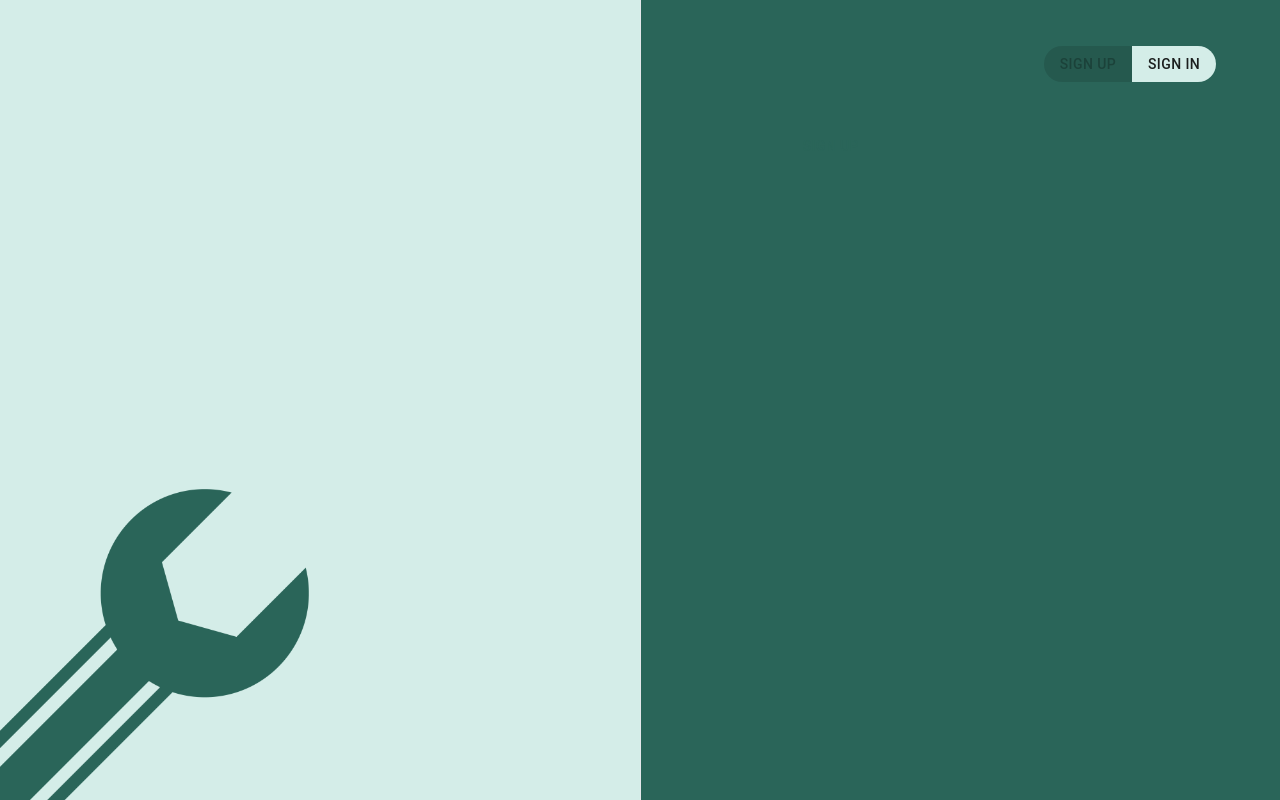
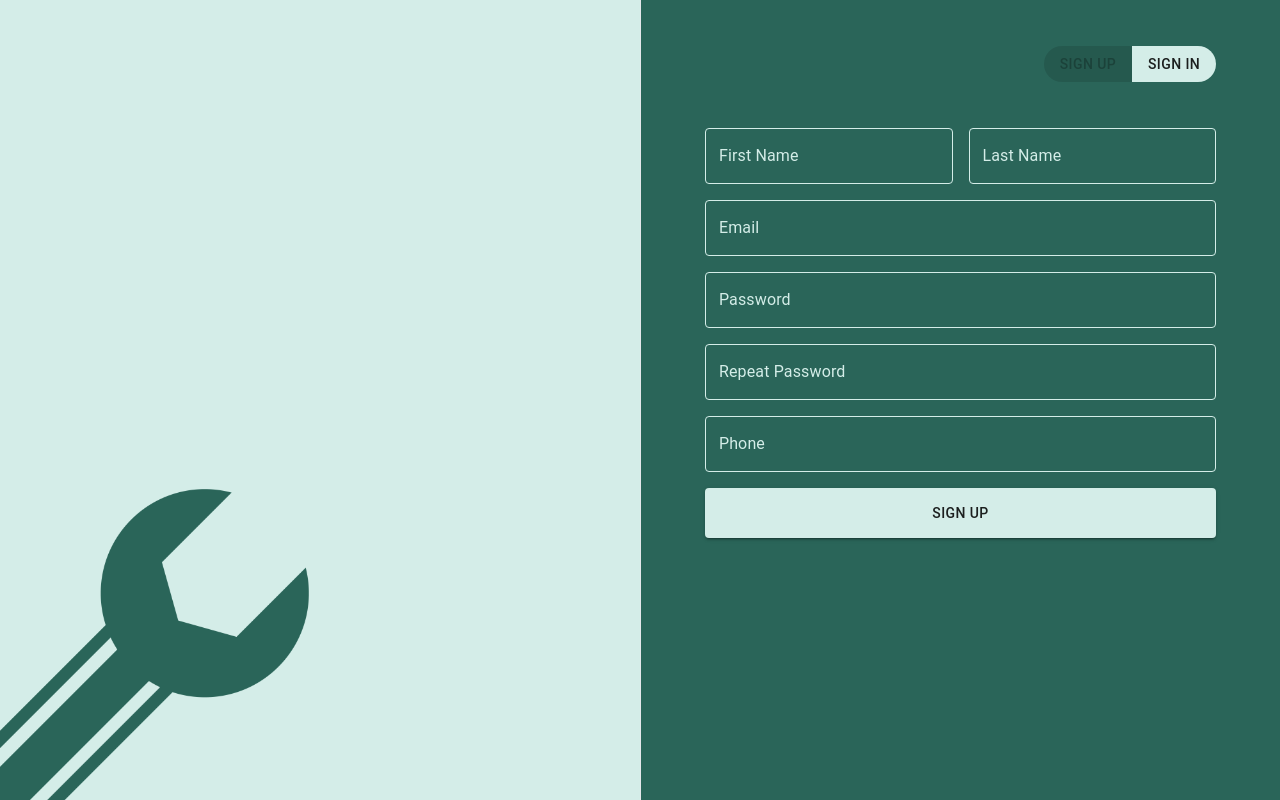
Before and after one commit to aryankarim/chakika-capstone-frontend-typescript, a React (Create React App) app: page /login in a window 1280 px wide. Both pictures are taken after a click on the button "SIGN UP". Built offline with nearby package versions, Linux system fonts and the light colour scheme.

Commit message:
refactor(SignUp): change inputs to MUI components

```diff
--- a/src/components/routes/LoginPage/Login.tsx
+++ b/src/components/routes/LoginPage/Login.tsx
@@ -41,6 +41,7 @@ export default function LoginPage(): ReactElement {
               "& > fieldset": { borderColor: "secondary.main" },
             },
           }}
+          autoComplete="off"
         />
         <TextField
           {...register("password")}
@@ -58,6 +59,7 @@ export default function LoginPage(): ReactElement {
               "& > fieldset": { borderColor: "secondary.main" },
             },
           }}
+          autoComplete="off"
         />
         <Button variant="contained" color="secondary" sx={{ height: 50 }}>
           Sign In
--- a/src/components/routes/SignUpPage/SignUp.tsx
+++ b/src/components/routes/SignUpPage/SignUp.tsx
@@ -2,7 +2,7 @@ import { ReactElement } from "react";
 import { useForm } from "react-hook-form";
 import { useYupValidationResolver } from "../../hooks/useYupValidationResolver";
 import { signUpValidationSchema } from "../../../utils/validatorSchemas";
-import { Button } from "@mui/material";
+import { Button, TextField } from "@mui/material";
 
 interface Credential {
   fname: string;
@@ -28,85 +28,116 @@ export default function SignUp(): ReactElement {
 
   return (
     <div className="flex container mx-auto justify-center">
-      <form
-        className="grid grid-cols-2 w-4/5 gap-2 gap-y-7"
-        onSubmit={onSubmit}
-      >
-        {/* <CustomInput
-          label={null}
-          type="text"
-          placeholder="First Name"
-          customStyle="col-span-1 h-10"
-          {...register("fname")}
-        >
-          {errors?.fname && (
-            <p className="text-red-400 text-sm">{errors.fname.message}</p>
-          )}
-        </CustomInput>
-
-        <CustomInput
-          label={null}
-          type="text"
-          placeholder="Last Name"
-          customStyle="col-span-1 h-10"
-          {...register("lname")}
-        >
-          {errors?.lname && (
-            <p className="text-red-400 text-sm">{errors.lname.message}</p>
-          )}{" "}
-        </CustomInput>
-
-        <CustomInput
-          label={null}
-          type="email"
-          placeholder="Email"
-          customStyle="col-span-2 h-10"
+      <form className="flex flex-col w-4/5 gap-2 gap-y-4" onSubmit={onSubmit}>
+        <div className="flex gap-x-4">
+          <TextField
+            {...register("fname")}
+            id="fname"
+            label="First Name"
+            color="secondary"
+            variant="outlined"
+            fullWidth
+            error={errors?.fname ? true : false}
+            helperText={errors?.fname ? errors.fname.message : null}
+            sx={{
+              "& .MuiInputLabel-root": { color: "secondary.main" },
+              "& .MuiOutlinedInput-root": {
+                "& > fieldset": { borderColor: "secondary.main" },
+              },
+            }}
+            autoComplete="off"
+          />
+          <TextField
+            {...register("lname")}
+            id="lname"
+            label="Last Name"
+            color="secondary"
+            variant="outlined"
+            fullWidth
+            error={errors?.lname ? true : false}
+            helperText={errors?.lname ? errors.lname.message : null}
+            sx={{
+              "& .MuiInputLabel-root": { color: "secondary.main" },
+              "& .MuiOutlinedInput-root": {
+                "& > fieldset": { borderColor: "secondary.main" },
+              },
+            }}
+            autoComplete="off"
+          />
+        </div>
+        <TextField
           {...register("email")}
-        >
-          {errors?.email && (
-            <p className="text-red-400 text-sm">{errors.email.message}</p>
-          )}
-        </CustomInput>
-
-        <CustomInput
-          label={null}
-          type="password"
-          placeholder="Passowrd"
-          customStyle="col-span-2 h-10"
+          id="email"
+          label="Email"
+          color="secondary"
+          variant="outlined"
+          fullWidth
+          error={errors?.email ? true : false}
+          helperText={errors?.email ? errors.email.message : null}
+          sx={{
+            "& .MuiInputLabel-root": { color: "secondary.main" },
+            "& .MuiOutlinedInput-root": {
+              "& > fieldset": { borderColor: "secondary.main" },
+            },
+          }}
+          autoComplete="off"
+        />
+        <TextField
           {...register("password")}
-        >
-          {errors?.password && (
-            <p className="text-red-400 text-sm">{errors.password.message}</p>
-          )}
-        </CustomInput>
-
-        <CustomInput
-          label={null}
-          type="password"
-          placeholder="Repeat Password"
-          customStyle="col-span-2 h-10"
+          id="password"
+          label="Password"
+          color="secondary"
+          variant="outlined"
+          fullWidth
+          error={errors?.password ? true : false}
+          helperText={errors?.password ? errors.password.message : null}
+          sx={{
+            "& .MuiInputLabel-root": { color: "secondary.main" },
+            "& .MuiOutlinedInput-root": {
+              "& > fieldset": { borderColor: "secondary.main" },
+            },
+          }}
+          autoComplete="off"
+        />
+        <TextField
           {...register("repeatpassword")}
-        >
-          {errors?.repeatpassword && (
-            <p className="text-red-400 text-sm">
-              {errors.repeatpassword.message}
-            </p>
-          )}
-        </CustomInput>
-
-        <CustomInput
-          label={null}
-          type="text"
-          placeholder="Phone Number"
-          customStyle="col-span-2 h-10"
+          id="repeatPassword"
+          label="Repeat Password"
+          color="secondary"
+          variant="outlined"
+          fullWidth
+          error={errors?.repeatpassword ? true : false}
+          helperText={
+            errors?.repeatpassword ? errors.repeatpassword.message : null
+          }
+          sx={{
+            "& .MuiInputLabel-root": { color: "secondary.main" },
+            "& .MuiOutlinedInput-root": {
+              "& > fieldset": { borderColor: "secondary.main" },
+            },
+          }}
+          autoComplete="off"
+        />
+        <TextField
           {...register("phone")}
-        >
-          {errors?.phone && (
-            <p className="text-red-400 text-sm">{errors.phone.message}</p>
-          )}
-        </CustomInput> */}
-
-        <Button>Sign Up</Button>
+          id="phone"
+          label="Phone"
+          color="secondary"
+          variant="outlined"
+          fullWidth
+          error={errors?.phone ? true : false}
+          helperText={errors?.phone ? errors.phone.message : null}
+          sx={{
+            "& .MuiInputLabel-root": { color: "secondary.main" },
+            "& .MuiOutlinedInput-root": {
+              "& > fieldset": { borderColor: "secondary.main" },
+            },
+          }}
+          autoComplete="off"
+        />
+        <Button variant="contained" color="secondary" sx={{ height: 50 }}>
+          Sign Up
+        </Button>
       </form>
     </div>
   );
```
